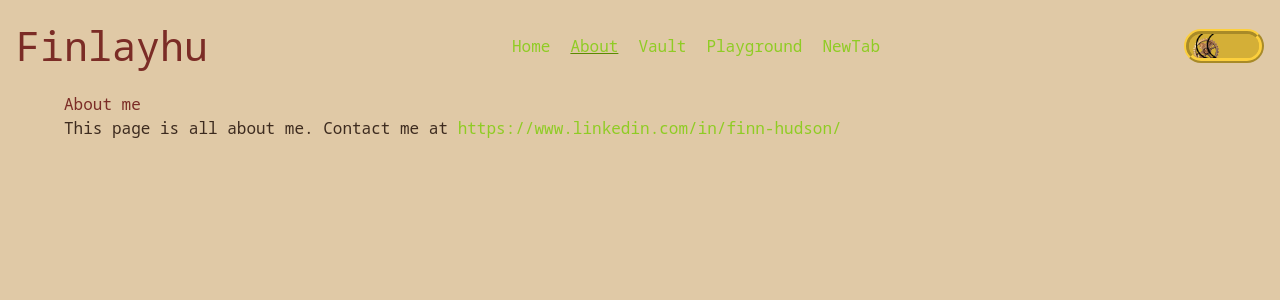
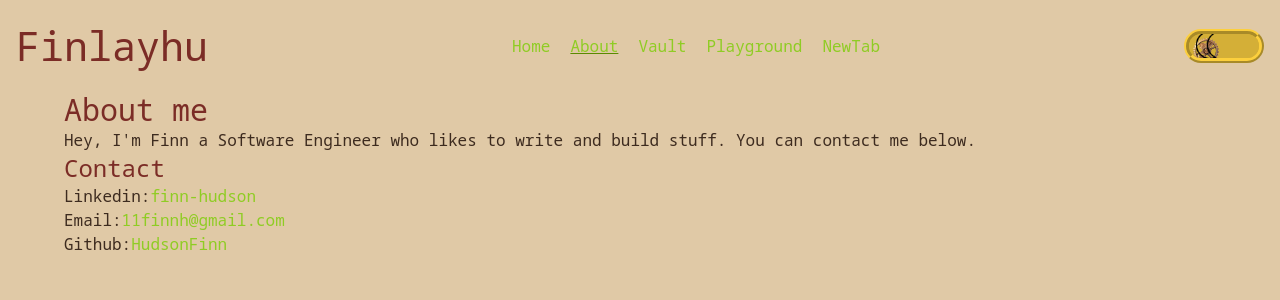
Before and after one commit to HudsonFinn/finlayhu, a React (Vite) app: page /about in a window 1280 px wide. Shown: the top 300 px of the page. Built offline with nearby package versions, Linux system fonts and the light colour scheme; grey boxes are pictures that could not be loaded.

Commit message:
Update about page with contact information

```diff
--- a/src/components/BlogPost/BlogPost.css
+++ b/src/components/BlogPost/BlogPost.css
@@ -1,3 +1,7 @@
 .blog-section h1 {
 	font-size: 2em;
 }
+
+.blog-section p {
+	margin-bottom: 10px;
+}
--- a/src/pages/AboutPage.tsx
+++ b/src/pages/AboutPage.tsx
@@ -3,11 +3,28 @@ import '../App.css';
 function AboutPage() {
 	return (
 		<div className="page">
-			<h1>About me</h1>
+			<h1 className="text-3xl text-bold">About me</h1>
 			<p>
-				This page is all about me. Contact me at{' '}
-				<a>https://www.linkedin.com/in/finn-hudson/</a>
+				Hey, I&apos;m Finn a Software Engineer who likes to write and
+				build stuff. You can contact me below.
 			</p>
+			<h2 className="text-2xl">Contact</h2>
+			<ul>
+				<li>
+					Linkedin:
+					<a href="https://www.linkedin.com/in/finn-hudson/">
+						finn-hudson
+					</a>
+				</li>
+				<li>
+					Email:
+					<a href="matilo:11finnh@gmail.com">11finnh@gmail.com</a>
+				</li>
+				<li>
+					Github:
+					<a href="https://www.github.com/HudsonFinn">HudsonFinn</a>
+				</li>
+			</ul>
 		</div>
 	);
 }
```
